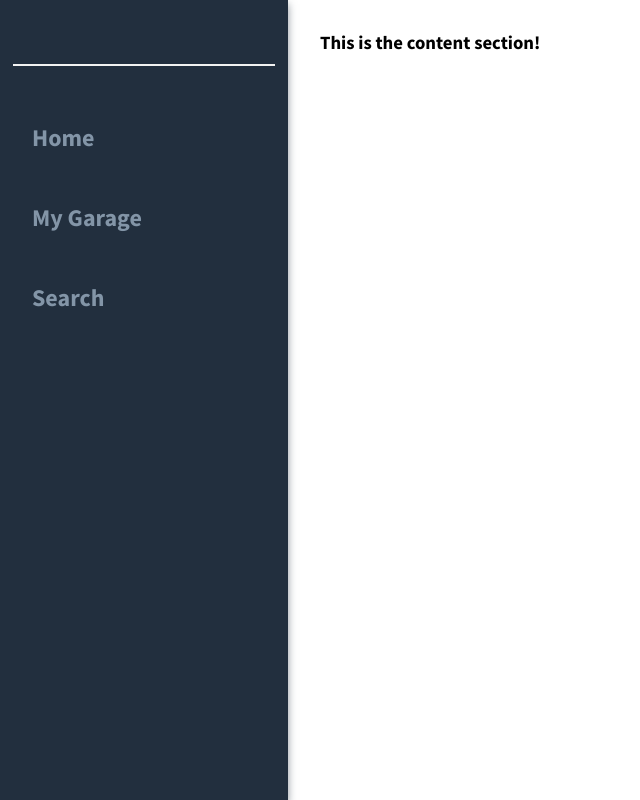
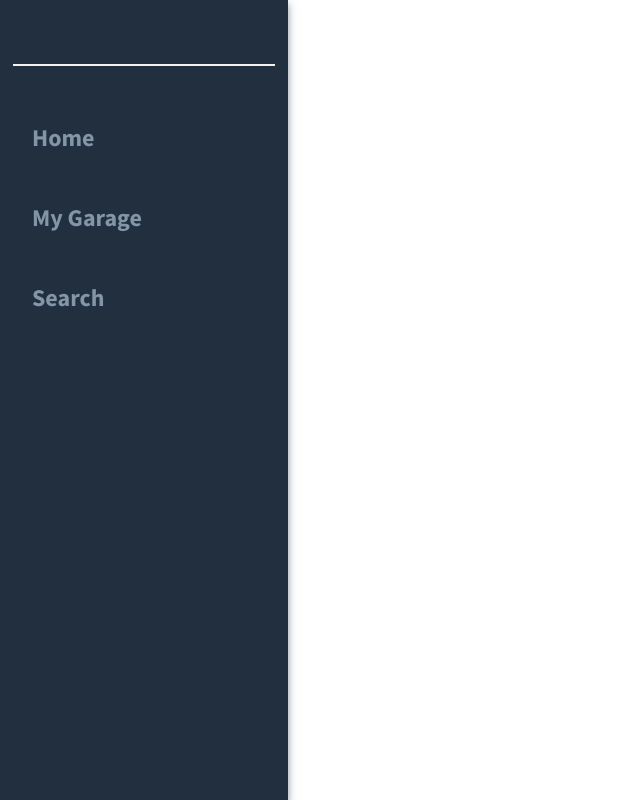
Before and after one commit to Rdarke/Project_Vehicle, a React (Create React App) app in the folder app/: page / in a window 1280 px wide. Shown: the whole page, without its empty margins (0-640 px from the left). Built offline with nearby package versions, Linux system fonts and the light colour scheme.

Commit message:
Update App react-router to include exact paths for future feature pages

```diff
--- a/app/src/components/app/index.jsx
+++ b/app/src/components/app/index.jsx
@@ -1,5 +1,5 @@
 import React, { useState, useEffect } from 'react';
-import { BrowserRouter as Router, Route, Switch } from 'react-router-dom';
+import { BrowserRouter as Router, Route, Routes, Switch } from 'react-router-dom';
 import axios from 'axios';
 import './App.scss';
 import Sidebar from '../sidebar';
@@ -26,10 +26,23 @@ function App() {
     <Router>
 
     <Sidebar></Sidebar>
+    <Routes>
 
-    <section className="content">
+    <Route path="/my-favourites" element={<p>I like these</p>}>
+    </Route>
+
+    <Route path="/my-garage" element={<p>This is the garage!</p>}>
+    </Route>
+
+    <Route path="/search" element={<p>This is the search!</p>}>
+    </Route>
+
+    <Route path="/home" element={<section className="content">
     <h3>This is the content section!</h3>
-    </section>
+    </section>}>
+    </Route>
+
+    </Routes>
 
     </Router>
     </main>
```
